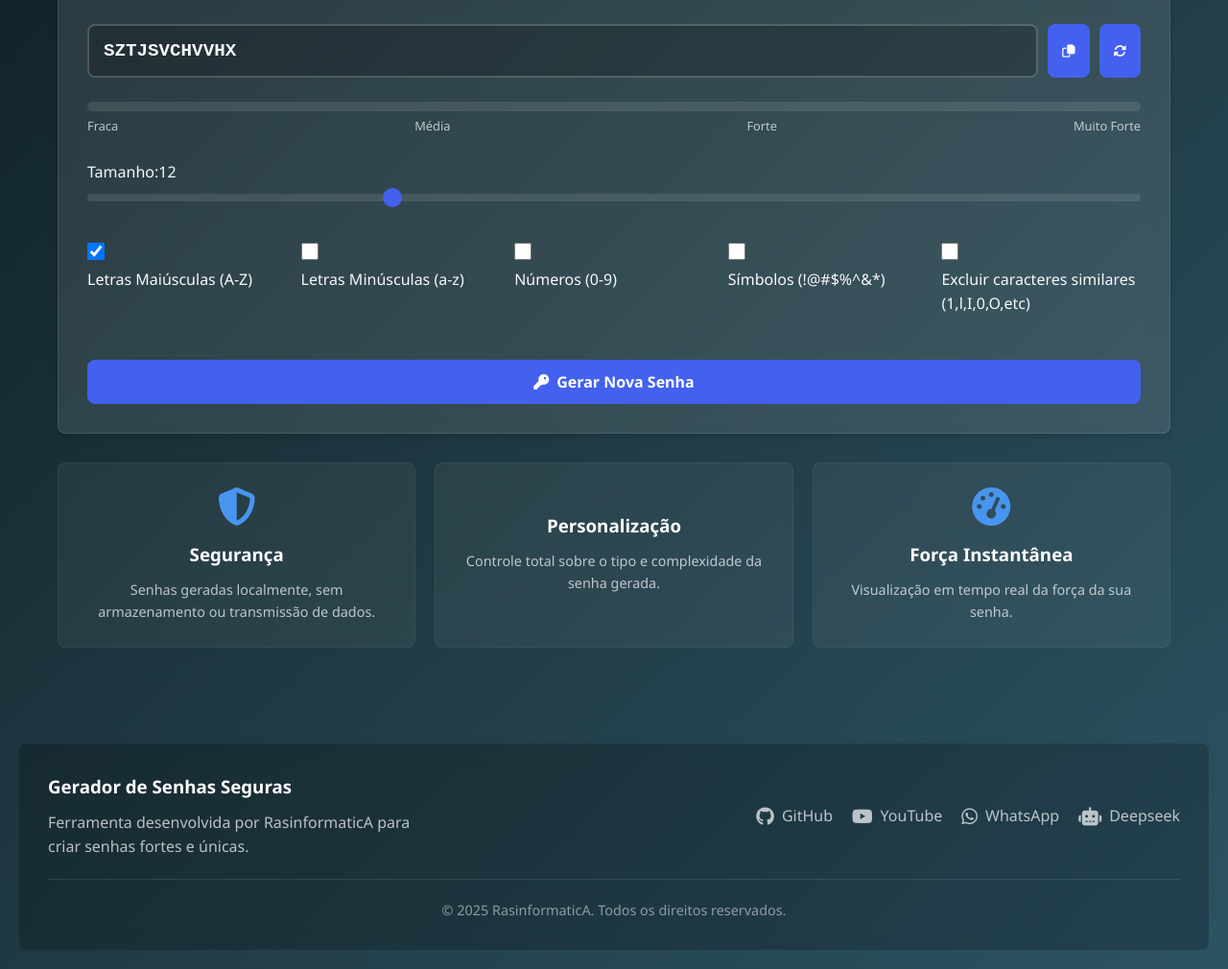
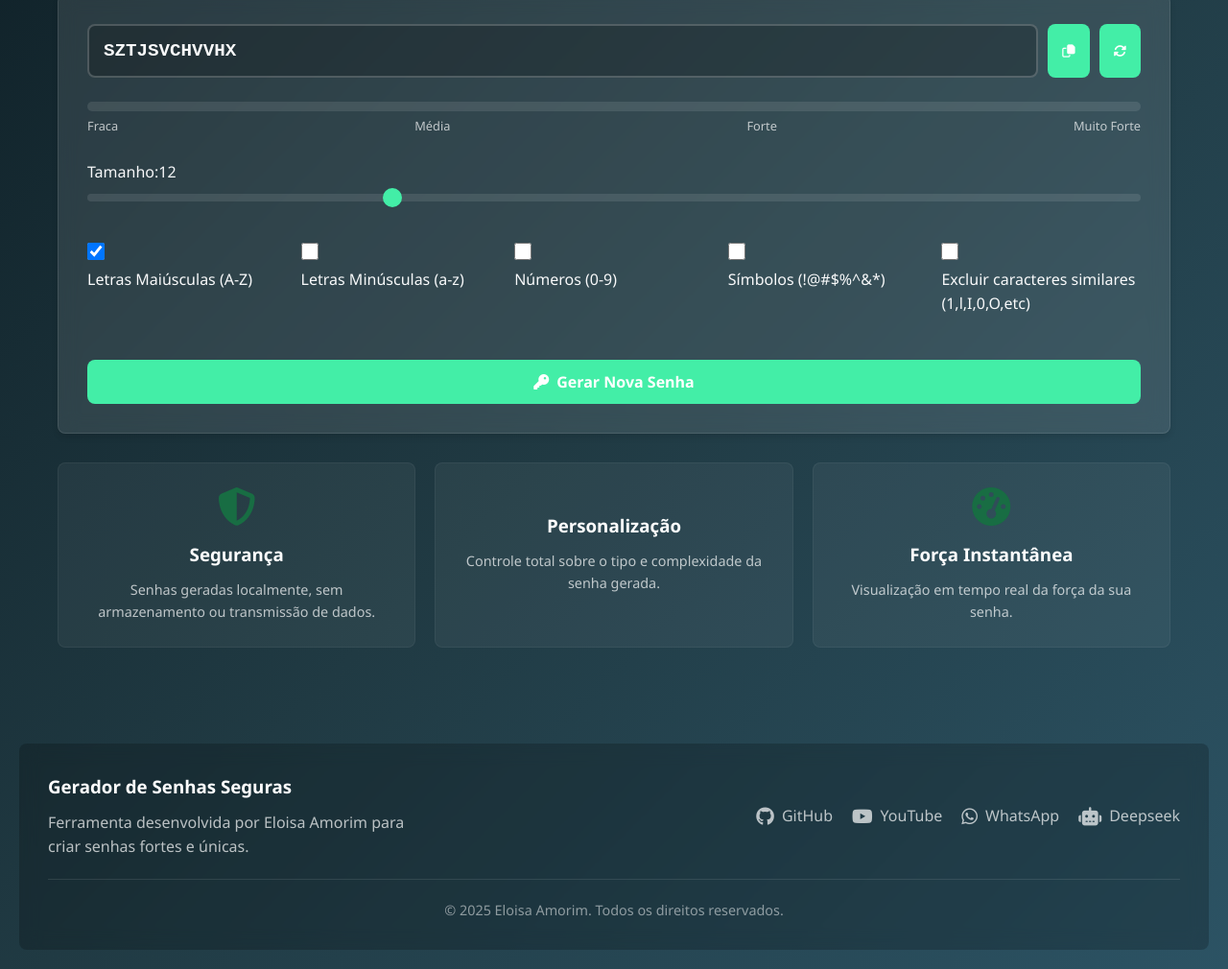
Before and after one commit to Eloisaamorim7/seguran-a.digital, a plain HTML site: page index.html in a window 1280 px wide. Shown: the part 188-1198 px from the top of the page at 96% size. Drawn offline with Linux system fonts and the light colour scheme.

Commit message:
fhhdehyegesgsg

```diff
--- a/index.html
+++ b/index.html
@@ -13,7 +13,7 @@
 <body>
     <div class="container">
         <header>
-            <h1 class="logo">Ras<span>informaticA</span></h1>
+            <h1 class="logo">Elo<span>Amorim</span></h1>
             <h2 class="title">Gerador de Senhas</h2>
         </header>
 
@@ -99,7 +99,7 @@
         <div class="footer-content">
             <div class="footer-info">
                 <h3>Gerador de Senhas Seguras</h3>
-                <p>Ferramenta desenvolvida por RasinformaticA para criar senhas fortes e únicas.</p>
+                <p>Ferramenta desenvolvida por Eloisa Amorim para criar senhas fortes e únicas.</p>
             </div>
 
             <div class="footer-links">
@@ -123,7 +123,7 @@
         </div>
 
         <div class="footer-bottom">
-            <p>&copy; 2025 RasinformaticA. Todos os direitos reservados.</p>
+            <p>&copy; 2025 Eloisa Amorim. Todos os direitos reservados.</p>
         </div>
     </footer>
 
--- a/style.css
+++ b/style.css
@@ -1,14 +1,14 @@
 :root {
-    --primary-color: #4361ee;
-    --primary-dark: #3a56d4;
-    --secondary-color: #3f37c9;
-    --accent-color: #4895ef;
+    --primary-color: #43eea7;
+    --primary-dark: #0b6d3f;
+    --secondary-color: #558873;
+    --accent-color: #186d43;
     --danger-color: #f72585;
     --success-color: #4cc9f0;
     --warning-color: #f8961e;
     --dark-color: #212529;
     --light-color: #f8f9fa;
-    --gray-color: #6c757d;
+    --gray-color: #9fcea9;
     --border-radius: 8px;
     --box-shadow: 0 4px 6px rgba(0, 0, 0, 0.1);
     --transition: all 0.3s ease;
```
